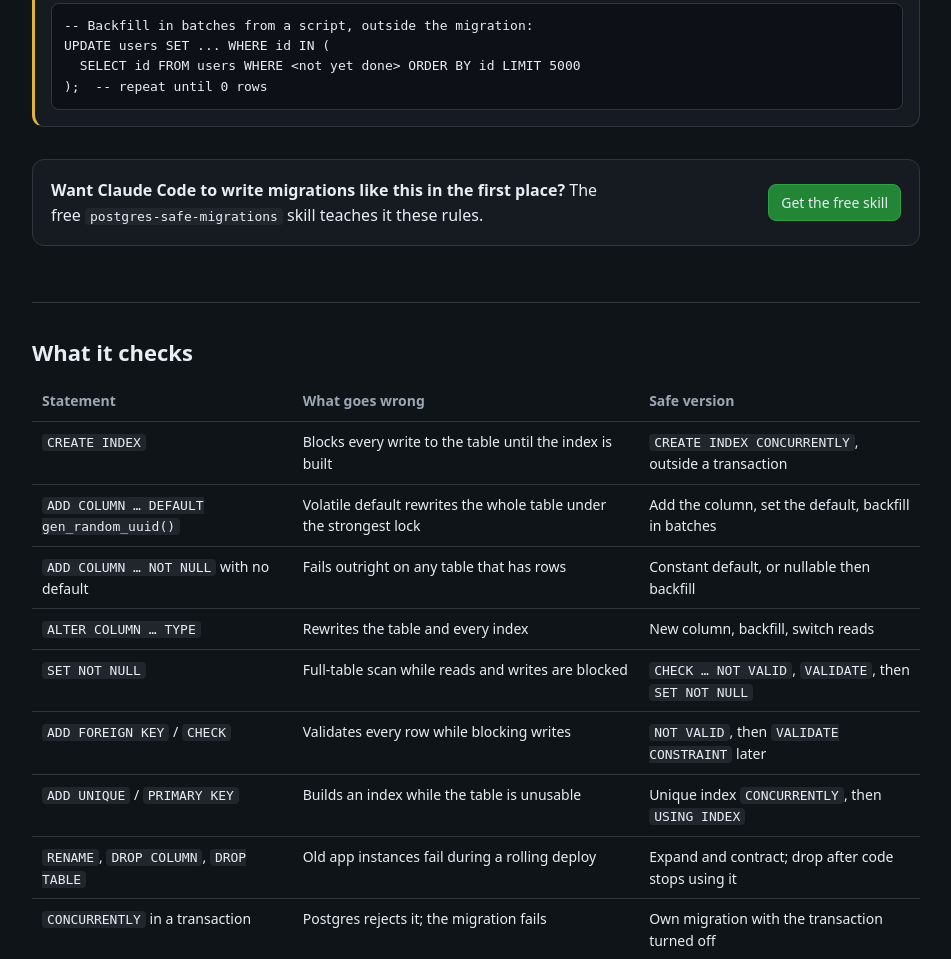
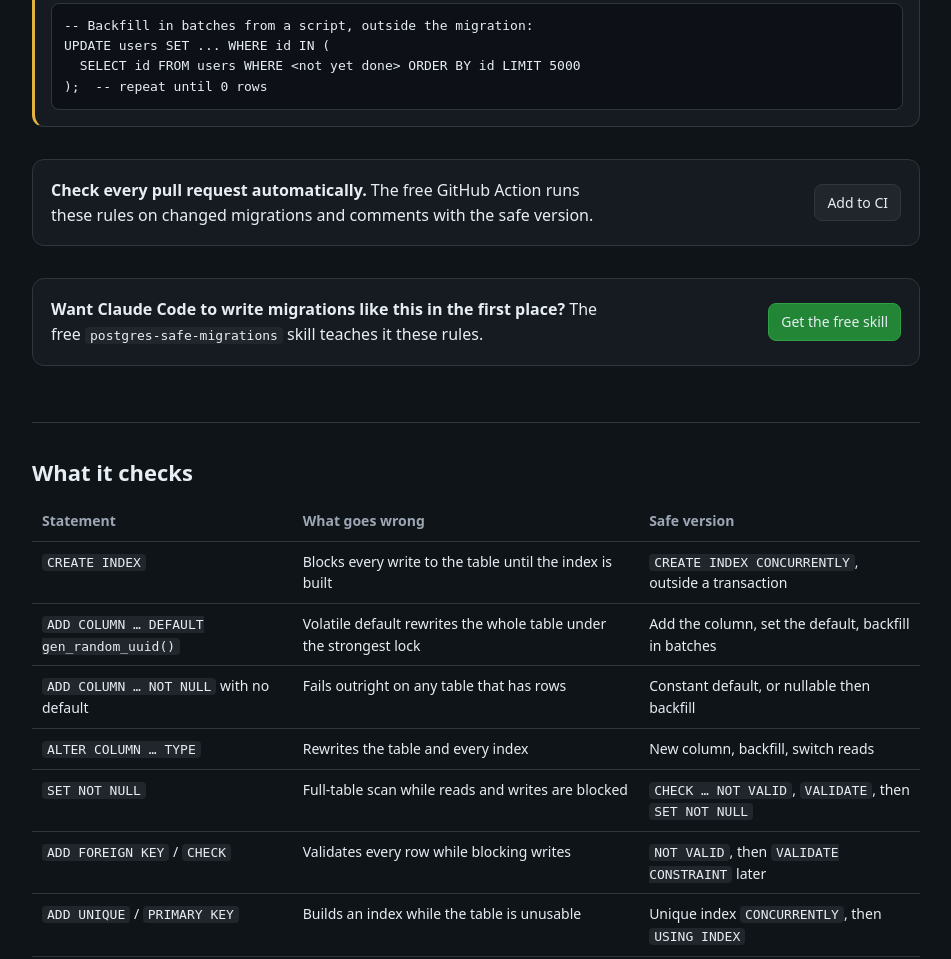
Before and after one commit to actions-marketplace-validations/adnan909_postgres-migration-checker, a plain HTML site: page index.html in a window 1280 px wide. Shown: the part 3279-4238 px from the top of the page, without its empty margins (164-1115 px from the left). Drawn offline with Linux system fonts and the light colour scheme.

Commit message:
Docs: GitHub Action usage; Add to CI box on the tool page
Co-Authored-By: Claude Opus 5.5 <noreply@anthropic.com>
Claude-Session: https://claude.ai/code/session_01RZPki51hN1uieqLDRp6Udx

```diff
--- a/index.html
+++ b/index.html
@@ -83,6 +83,11 @@ footer{margin-top:40px;color:var(--muted);font-size:13px}
   <p class="priv">Runs entirely in your browser. Your SQL is never uploaded; we only count anonymous page visits (GoatCounter, no cookies). Rules target PostgreSQL 11+ and were verified against PostgreSQL 16.</p>
 
   <div id="results" aria-live="polite"></div>
+
+  <div class="box cta">
+    <p><strong>Check every pull request automatically.</strong> The free GitHub Action runs these rules on changed migrations and comments with the safe version.</p>
+    <a href="https://github.com/adnan909/postgres-migration-checker#use-it-in-ci-github-action"><button type="button">Add to CI</button></a>
+  </div>
 
   <div class="box cta">
     <p><strong>Want Claude Code to write migrations like this in the first place?</strong> The free <code>postgres-safe-migrations</code> skill teaches it these rules.</p>
```
Also changed, not shown: 1 other file.
